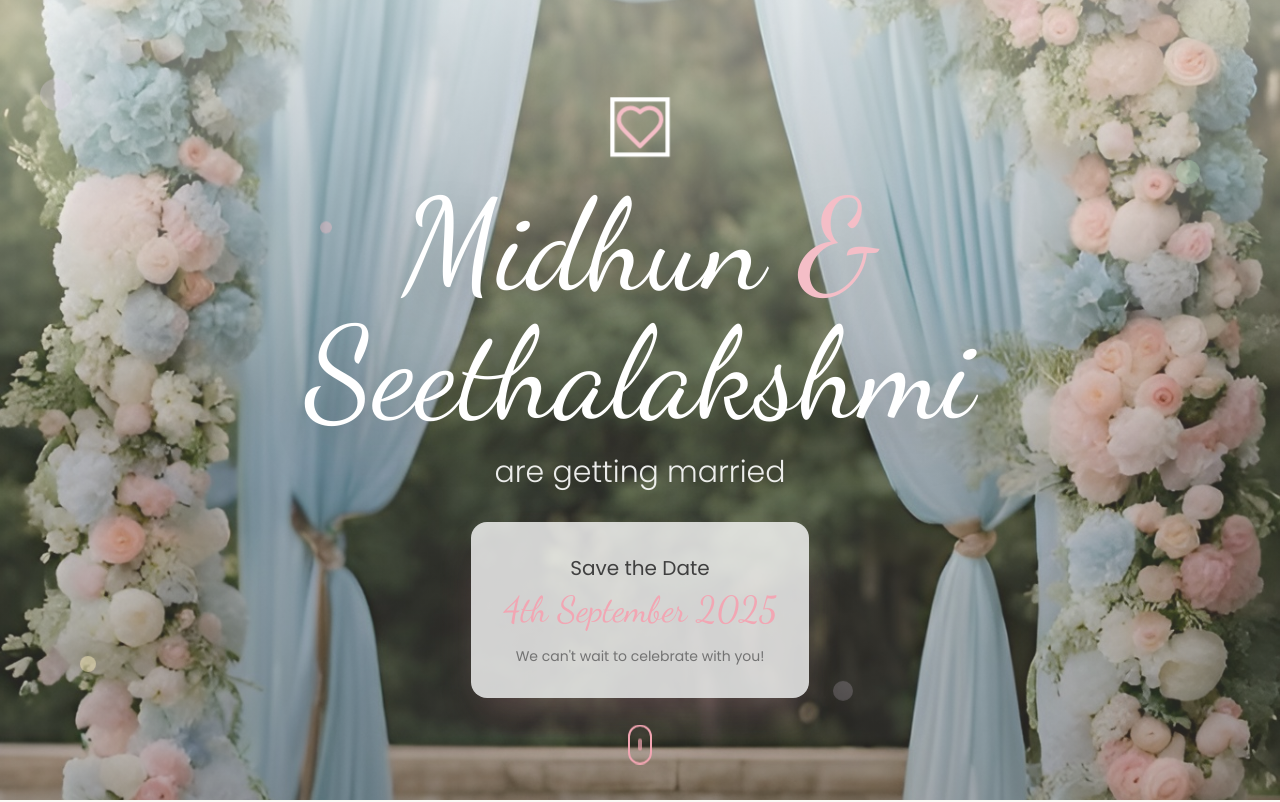
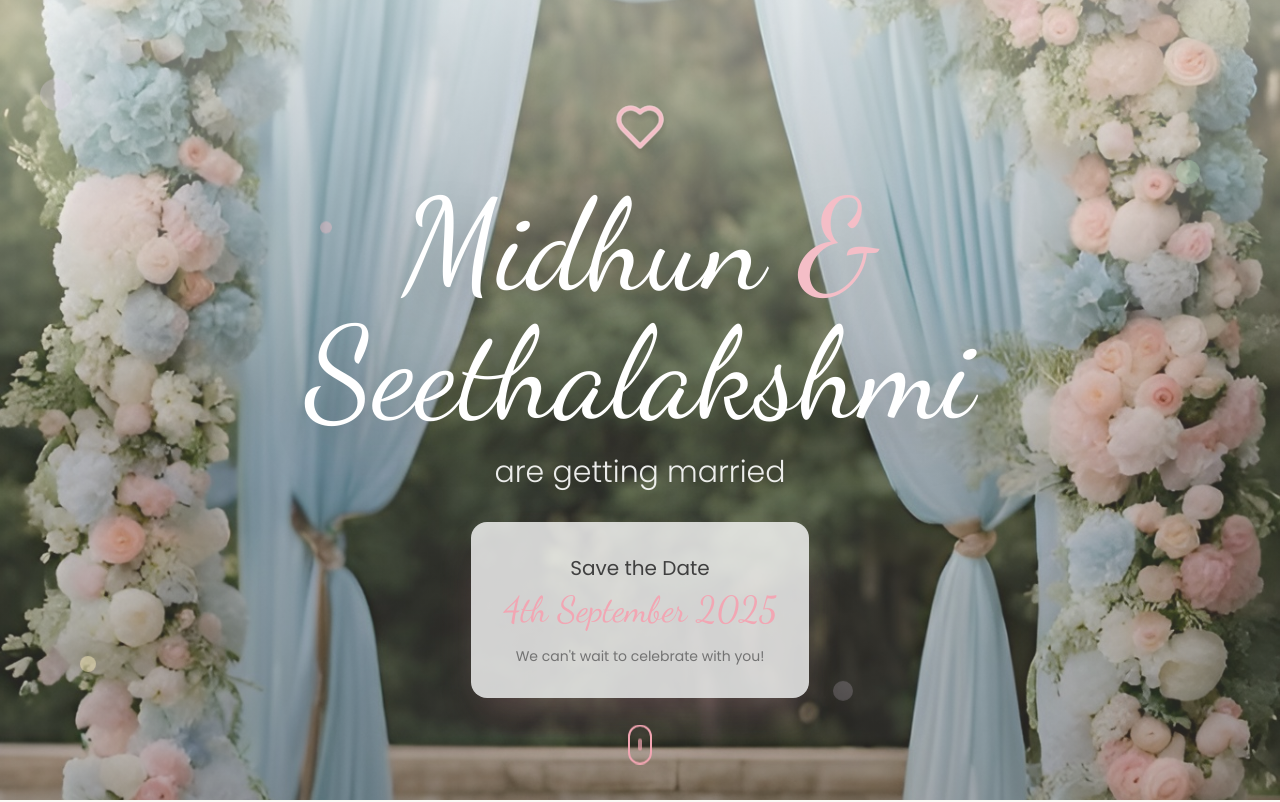
Before and after one commit to Nickx13/midhun-weds-seethalakshmi, a React (Vite) app: page / in a window 1280 px wide. Shown: the top 802 px of the page. Built offline with nearby package versions, Linux system fonts and the light colour scheme.

Commit message:
Update HeroSection.tsx

```diff
--- a/src/components/HeroSection.tsx
+++ b/src/components/HeroSection.tsx
@@ -24,9 +24,10 @@ const HeroSection = () => {
       <div className="relative z-10 text-center px-4 max-w-4xl mx-auto">
         <div className="fade-in-up">
           {/* Heart with white outline */}
-          <div className="relative inline-block mx-auto mb-6 [&_svg]:outline [&_svg]:outline-4 [&_svg]:outline-white [&_svg]:outline-offset-0">
-  <Heart className="w-12 h-12 text-wedding-blush pulse-heart" />
-</div>
+          <div className="relative inline-block mx-auto mb-6">
+            <Heart className="w-12 h-12 text-white absolute scale-[2] pulse-heart drop-shadow-lg" />
+            <Heart className="w-12 h-12 text-wedding-blush relative pulse-heart drop-shadow-lg" />
+          </div>
 
           <h1 className="font-dancing text-6xl md:text-8xl lg:text-9xl text-white mb-4 leading-tight drop-shadow-2xl">
             Midhun
```
